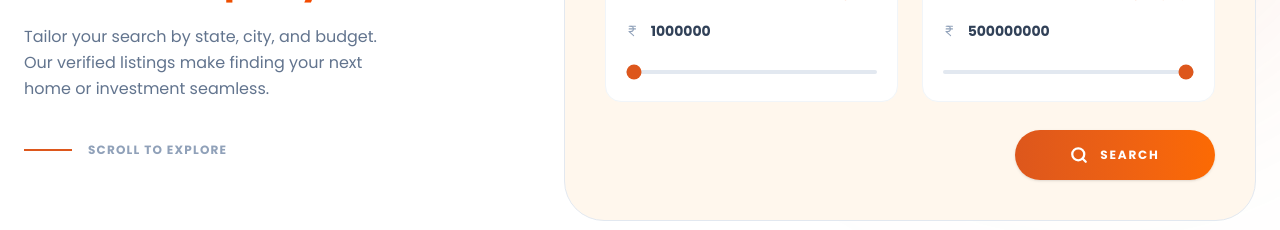
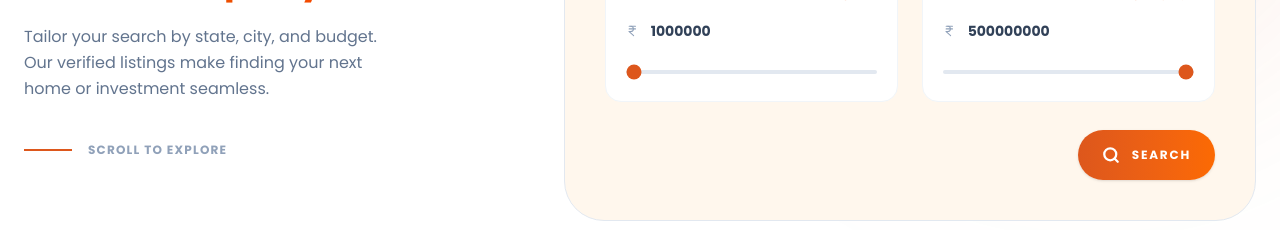
Before and after one commit to passportpulse/property-wala-ankita, a React (Vite) app: page / in a window 1280 px wide. Shown: the part 800-1030 px from the top of the page. Built offline with nearby package versions, Linux system fonts and the light colour scheme.

Commit message:
home updated

```diff
--- a/src/pages/home/sections/HomeFilter.jsx
+++ b/src/pages/home/sections/HomeFilter.jsx
@@ -313,7 +313,7 @@ export default function HomeFilter() {
                 <div className="pt-1 flex justify-center lg:justify-end">
                   <button
                     onClick={handleSearch}
-                    className="w-auto min-w-50 bg-linear-to-r from-dark-orange to-lighter-orange text-white font-black uppercase text-xs tracking-[0.15em] py-3 lg:py-4 px-4 lg:px-6 rounded-full shadow-sm hover:scale-[1.02] active:scale-95 transition-all duration-300 flex items-center justify-center gap-3 group"
+                    className="w-auto bg-linear-to-r from-dark-orange to-lighter-orange text-white font-black uppercase text-xs tracking-[0.15em] py-3 lg:py-4 px-4 lg:px-6 rounded-full shadow-sm hover:scale-[1.02] active:scale-95 transition-all duration-300 flex items-center justify-center gap-3 group"
                   >
                     <Search
                       size={18}
```
